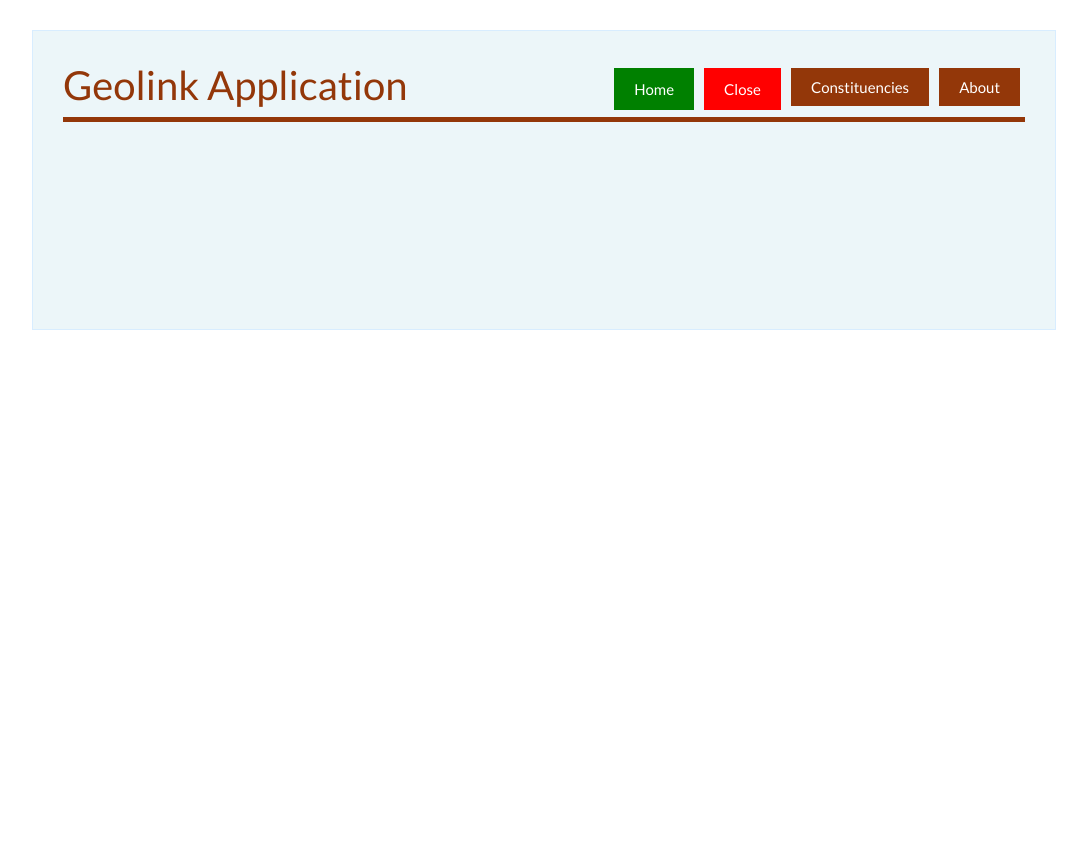
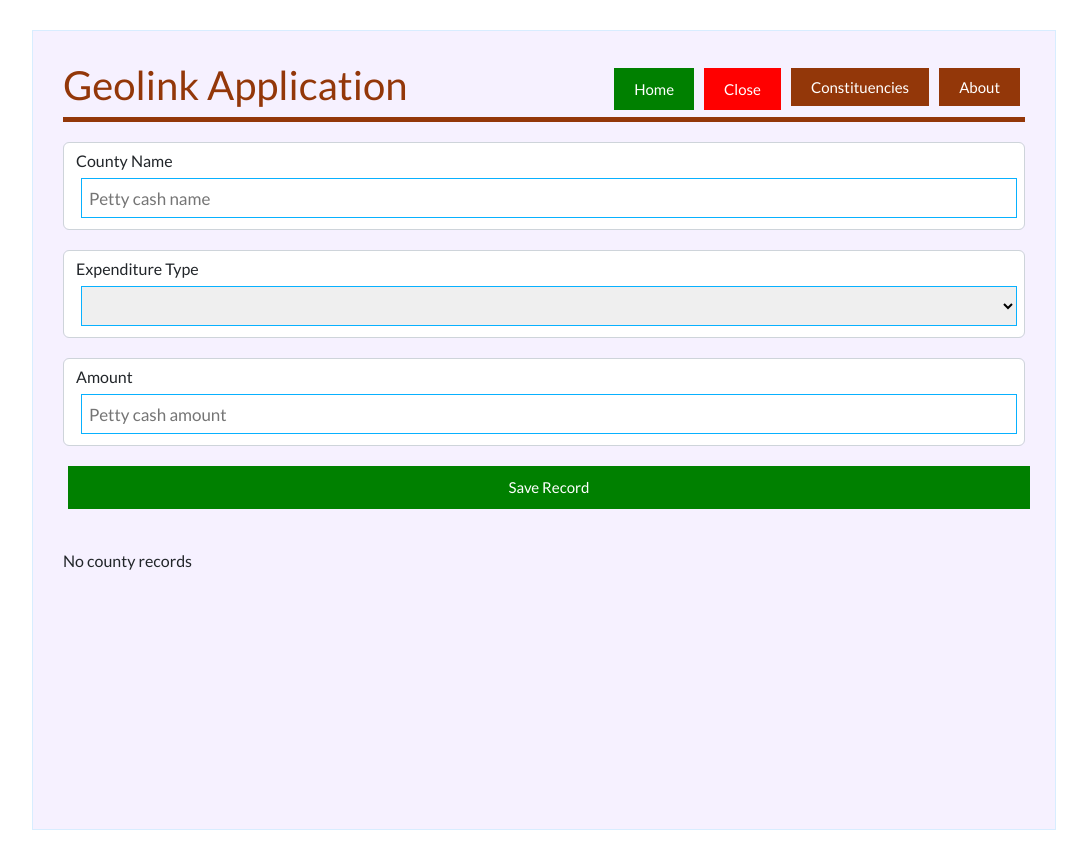
Before and after one commit to OumaNyang/geolink-app, a React (Create React App) app in the folder clientside/: page / in a window 1280 px wide. Both pictures are taken after a click on the button "Add County". Shown: the whole page, without its empty margins (96-1183 px from the left). Before the commit the page ends 800 px from the top, so only its background shows below. Built offline with nearby package versions, Linux system fonts and the light colour scheme; no server answers.

Commit message:
counties display in table

```diff
--- a/clientside/src/App.js
+++ b/clientside/src/App.js
@@ -6,8 +6,10 @@ import {BrowserRouter as Router, Route} from 'react-router-dom'
 import Header from './components/Header'
 // import Footer from './components/Footer'
 import About from './components/About'
+import Counties from './components/Counties'
+import AddCounty from './components/AddCounty'
+
 import Constituencies from './components/Constituencies'
-
 
 export default function App() {
   const [showAddCounty, setShowAddCounty] = useState(false)
@@ -28,10 +30,49 @@ export default function App() {
         return data
     }
 
+    // Add Petty cash records
+    const addCounty = async (county) => {
+      const res = await fetch('http://localhost:9292/counties', {
+          method: 'POST',
+          headers: {
+              'Content-type': 'application/json',
+          },
+          body: JSON.stringify(county),
+      })
+      const data = await res.json()
+      setCounties([...counties, data])
+  }
+
+
+
+
+
+
+
+
  return (
   <Router>
   <div className='container'>
   <Header  onAdd={() => setShowAddCounty(!showAddCounty)} showAdd={showAddCounty}    />
+  <Route
+path='/'
+exact
+render={(props) => (
+<>
+    {showAddCounty && <AddCounty onAdd={addCounty}/>}
+    {counties.length > 0 ? (
+        <Counties
+        counties={counties}
+            // onToggle={toggleReminder}
+            // onDelete={deleteBudget}
+        />
+    ) : (
+        'No county records'
+    )}
+</>
+)}
+/>
+
   <Route path='/about' component={About}/>
   <Route path='/constituencies' component={Constituencies}/>
   </div>
--- /dev/null
+++ b/clientside/src/components/AddCounty.js
@@ -0,0 +1,72 @@
+import React from 'react'
+
+import { useState } from 'react'
+
+const AddCounty = ({ onAdd }) => {
+  const [name, setName] = useState('')
+  const [amount, setAmount] = useState('')
+  const [exptype, setExptype] = useState('')
+  const [ispaidout, setIspaidout] = useState(false)
+
+
+  const onSubmit = (e) => {
+    e.preventDefault()
+
+    if (!name) {
+      alert('Please add a expenditure name');
+      return;
+    }else if (!amount){
+      alert('Please enter the expenditure amount');
+      return;
+    }else if (!exptype){
+      alert('Please select the  expenditure type');
+      return;
+    }
+
+    onAdd({ name: name, amount: amount, exptype:exptype,ispaidout })
+
+    setName('')
+    setAmount('')
+    setExptype('')
+    setIspaidout(false)
+  }
+
+  return (
+
+    <form className='add-form' onSubmit={onSubmit}>
+      <div className='form-control'>
+        <label>County Name</label>
+        <input
+          type='text'
+          placeholder='Petty cash name'
+          value={name}
+          onChange={(e) => setName(e.target.value)}
+        />
+      </div>
+      <div className='form-control'>
+        <label>Expenditure Type</label>
+
+     <select name='extype' type="select"   onChange={(e) => setExptype(e.target.value)} >
+    <option  value=""> </option>
+    <option  value="Office Expenditure">Office Expenditure</option>
+    <option  value="Miscallenous">Miscallenous</option>
+    </select>
+
+      </div>
+      <div className='form-control'>
+        <label>Amount</label>
+        <input
+          type='text'
+          placeholder='Petty cash amount'
+          value={amount}
+          onChange={(e) => setAmount(e.target.value)}
+        />
+
+      </div>
+
+      <input type='submit' value='Save Record' className='btn btn-block' />
+    </form>
+  )
+}
+
+export default AddCounty
--- /dev/null
+++ b/clientside/src/components/Counties.js
@@ -0,0 +1,21 @@
+import React from 'react'
+import County from './County.js'
+
+const Counties = ({ counties, onDelete, onToggle }) => {
+  return (
+   <table>
+   <thead>
+            <th>County code </th>
+            <th>County Name</th>
+            <th>Constituencies</th>
+            <th>Action</th>
+     </thead>
+     <tbody>
+      {counties.map((county, index) => (
+        <County key={index} county={county} onDelete={onDelete} onToggle={onToggle} />
+      ))}
+       </tbody>
+       </table>
+  )
+}
+export default Counties
--- /dev/null
+++ b/clientside/src/components/County.js
@@ -0,0 +1,24 @@
+import React from 'react'
+import { FaTimes,FaGlobe } from 'react-icons/fa'
+// import { default as NumberFormat } from 'react-number-format';
+
+const County = ({ county, onDelete, onToggle }) => {
+  return (
+<tr>
+          <td>{county.county_code}</td>
+          <td>{county.county_name}</td>
+          <td>
+            <FaGlobe
+          style={{ color: 'blue', cursor: 'pointer' }}
+          onClick={() => onDelete(county.id)}
+        />  </td>
+          <td>
+
+          <FaTimes
+          style={{ color: 'red', cursor: 'pointer' }}
+          onClick={() => onDelete(county.id)}
+        /></td>
+        </tr>
+  )
+}
+export default County
--- a/clientside/src/style.css
+++ b/clientside/src/style.css
@@ -20,10 +20,10 @@ body {
 .container {
   width: 80% !important;
   margin: 30px auto;
-  overflow: auto;
-  min-height: 300px;
+  /*overflow: auto;*/
+  min-height: 50em !important;
   border: 1px solid rgb(216, 237, 255);
-  background: #ecf6f9;
+  background: #f6f0ffed;
   padding: 30px;
   border-radius: 0px;
   display: block;
```
